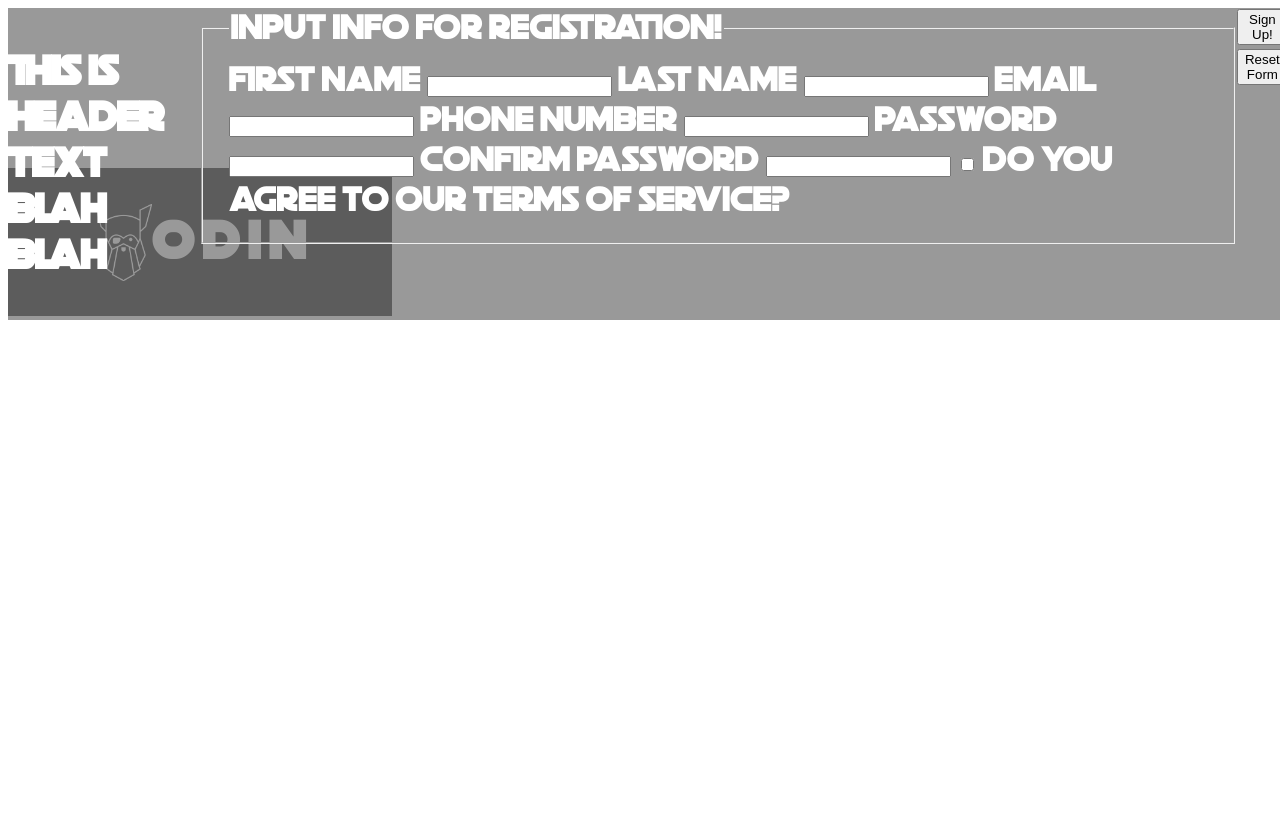
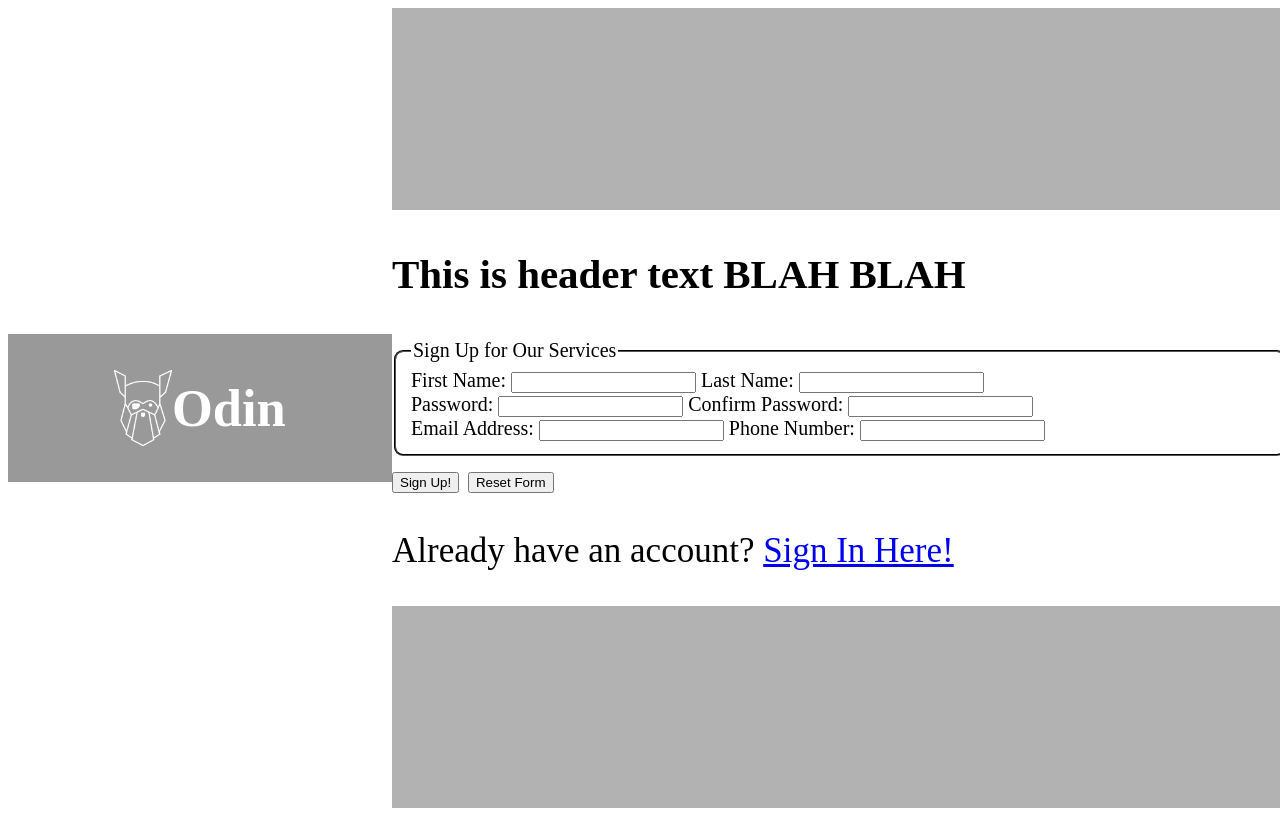
Before and after one commit to OhNoItsOri/sign-up, a plain HTML site: page index.html in a window 1280 px wide. Drawn offline with Linux system fonts and the light colour scheme.

Commit message:
Fixed some things, looks better but not quite

```diff
--- a/index.html
+++ b/index.html
@@ -9,10 +9,10 @@
 </head>
 <body>
     <div class="content">
-        <div class="side-image">
+        <div class="side-segment">
             <div class="side-logo">
                 <img src="assets/sign-up-form.png">
-                <h2>O d i n</h2>
+                <h2>Odin</h2>
             </div>
         </div>
         <div class="sign-up-container">
@@ -21,28 +21,31 @@
             </div>
             <div class="sign-up-inputs">
                 <fieldset>
-                    <legend> Input info for registration!</legend>
-                <form action="example.com/path" method="post">
-                    <label for="first_name">First Name</label>
-                    <input type="text" id="first_name">
-                    <label for="last_name">Last Name</label>
-                    <input type="text" id="last_name">
-                    <label for="user_email">email</label>
-                    <input type="email" id="email" name="email">
-                    <label for="phone_number">Phone Number</label>
-                    <input type="number" id="phone_number">
-                    <label for="password">Password</label>
-                    <input type="password" id="password">
-                    <label for="confirm_password">Confirm Password</label>
-                    <input type="password" id="confirm_password">
-                    <input type="checkbox" id="tos_confirm" name="tosConfirm">
-                    <label for="tos_confirm">Do you Agree to our Terms of service?</label>
-                </form>
+                    <legend>Sign Up for Our Services</legend>
+                    <div>
+                        <label for "fname">First Name:</label>
+                        <input type="text" id="fname" name="fname">
+                        <label for "lname">Last Name:</label>
+                        <input type="text" id="lname" name="lname">
+                    </div>
+                    <div>
+                        <label for "password">Password:</label>
+                        <input type="password" id="password" name="password">
+                        <label for "password_confirm">Confirm Password:</label>
+                        <input type="password" id="password_confirm" name="password">
+                    </div>
+                    <div>
+                        <label for "email">Email Address:</label>
+                        <input type="email" id="email" name="email">
+                        <label for "phoneNum">Phone Number:</label>
+                        <input type="number" id="phoneNum" name="phoneNum">
+                    </div>
                 </fieldset>
             </div>
             <div class="sign-up-buttons">
                 <button type="submit">Sign Up!</button>
                 <button type="reset">Reset Form</button>
+                <p>Already have an account? <a href="#">Sign In Here!</a></p>
             </div>
         </div>
         </div>
--- a/style.css
+++ b/style.css
@@ -1,6 +1,5 @@
 @font-face {
-    font-family : DeathStarFont;
-    src: url("/assets/Fonts/DeathStar-VmWB.ttf");
+    font-family : Nimbus Cambria, Cochin, Georgia, Times, 'Times New Roman', serif;
 }
 
 /* This is for the side portion */
@@ -9,25 +8,23 @@
     display: flex;
     height: 100vh;
     width: 100vw;
-    position: relative;
     font-family: DeathStarFont;
     color: white;
     font-size: 35px;
     margin: none;
 }
 
-.side-logo, .side-image {
-    position: absolute;
+.side-logo, .side-segment {
+
     align-items: center;
     width: fit-content;
     height: fit-content;
 }
 
 .side-logo{
-    width: 30vw;
+    position: inherit;
     background: rgba(0,0,0,.4);
     display: flex;
-    top: 20%;
     justify-content: center;
 }
 
@@ -35,7 +32,7 @@
     max-width: 15%;
 }
 
-.side-image {
+.side-segment {
     display: flex;
     justify-content: left;
     width: 30vw;
@@ -45,8 +42,21 @@
 
 .sign-up-container{
     display: flex;
-    position: absolute;
-    background: rgba(0,0,0,.4);
-    width: fit-content;
-    height: fit-content;
+    color: black;
+    flex-direction: column;
+    justify-content: center;
+    align-content: center;
+    background: rgba(0,0,0,.3);
+
 }
+
+.sign-up-header, .sign-up-inputs, .sign-up-buttons {
+    background: white;
+    width: 70vw;
+}
+
+fieldset {
+    border-radius: 9px;
+    border-color: black;
+    font-size: 20px;
+}
```
Also changed, not shown: sign-up-form.png (added).
